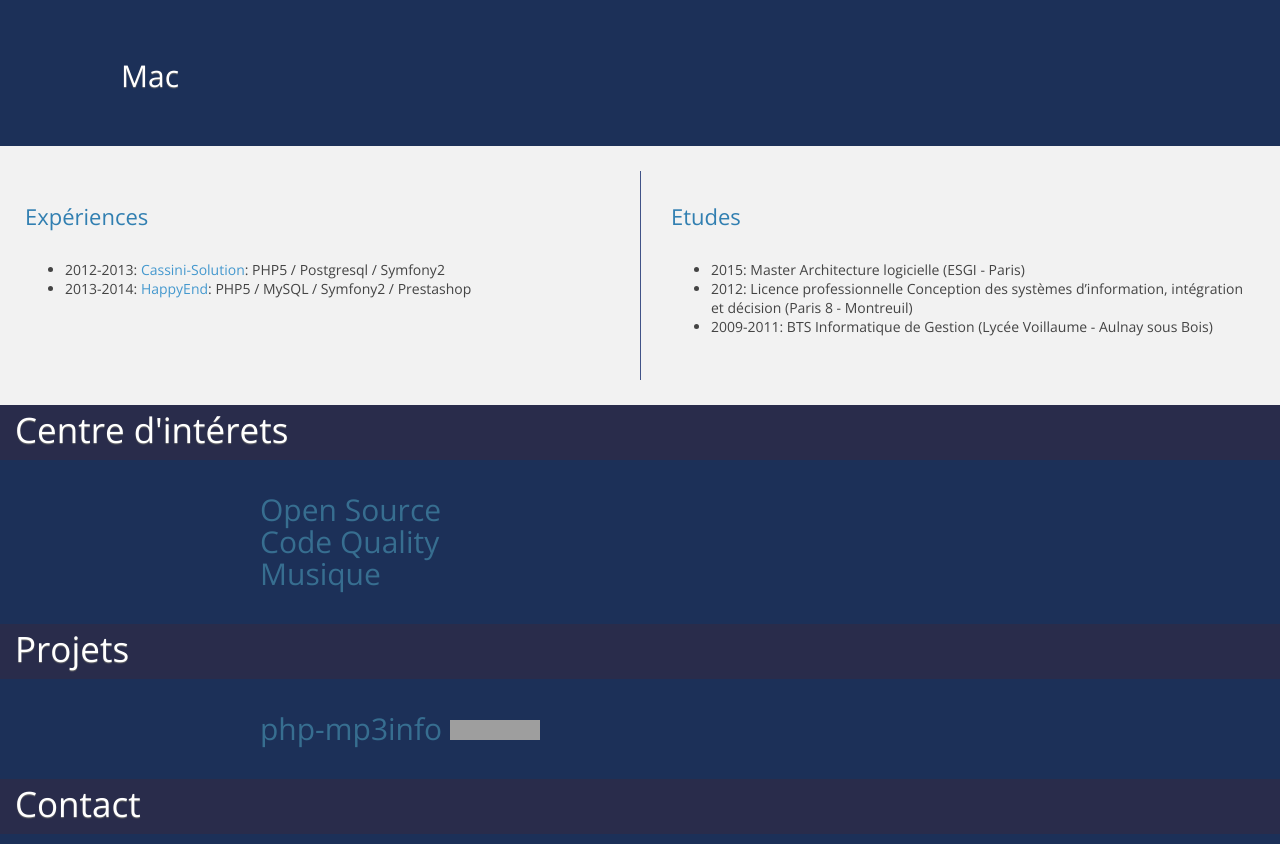
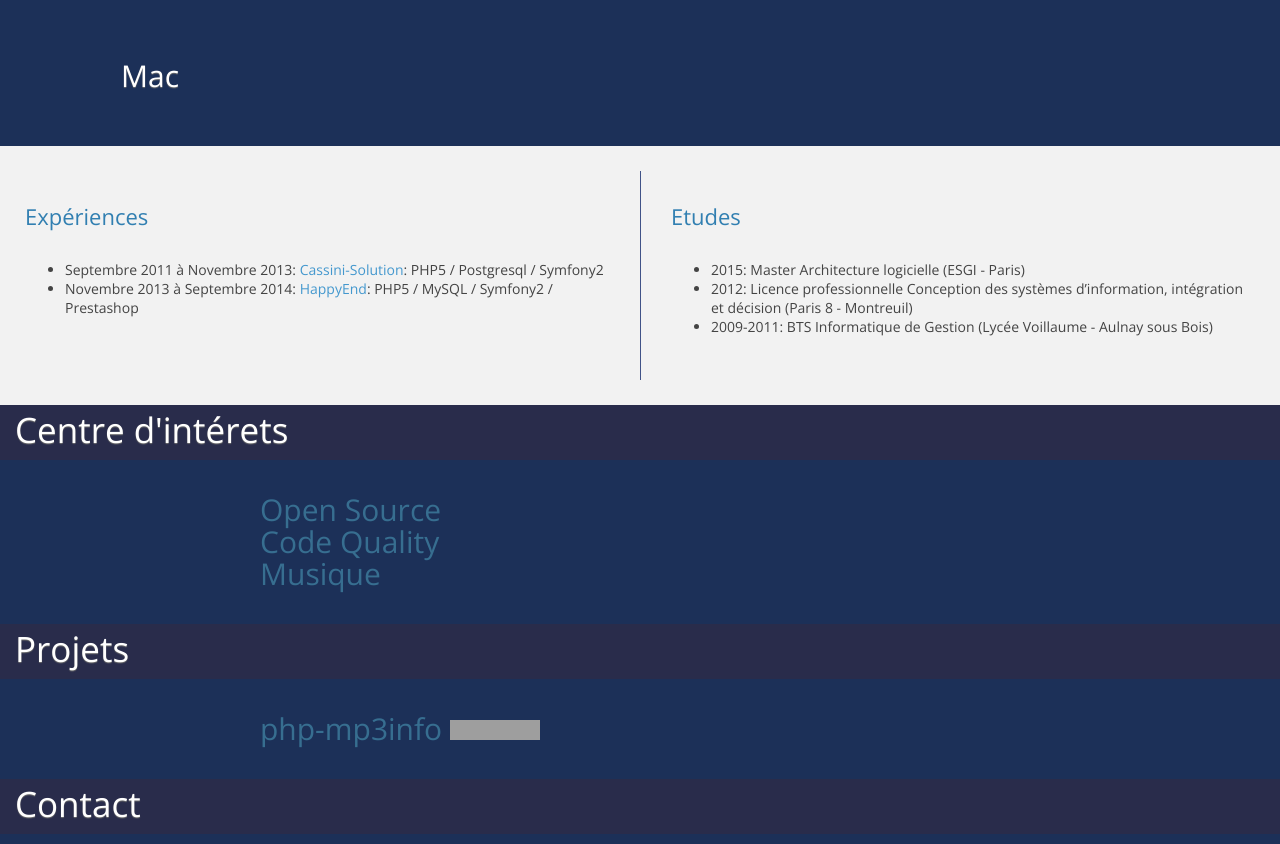
Before and after one commit to mhor/mhor.github.io, a Jekyll site: the page built from index.markdown, in a window 1280 px wide and 900 px high, scrolled down 674 px, cut to the strip 0-844 px from the top of the window. Built offline with Jekyll 4.4.1, drawn with Linux system fonts in a browser that asks for light colours; Markdown is read by kramdown in place of the engine named in the settings; grey boxes are pictures that could not be loaded.

Commit message:
Update index.markdown

```diff
--- a/index.markdown
+++ b/index.markdown
@@ -4,8 +4,8 @@
 
 {% capture contentLeft %}
 ## Expériences  ##
-- **2012-2013:** [Cassini-Solution](http://www.cassini-solutions.com/): PHP5 / Postgresql / Symfony2
-- **2013-2014:** [HappyEnd](http://happyend.fr/): PHP5 / MySQL / Symfony2 / Prestashop
+- **Septembre 2011 à Novembre 2013:** [Cassini-Solution](http://www.cassini-solutions.com/): PHP5 / Postgresql / Symfony2
+- **Novembre 2013 à Septembre 2014:** [HappyEnd](http://happyend.fr/): PHP5 / MySQL / Symfony2 / Prestashop
 
 {% endcapture %}
 
```
